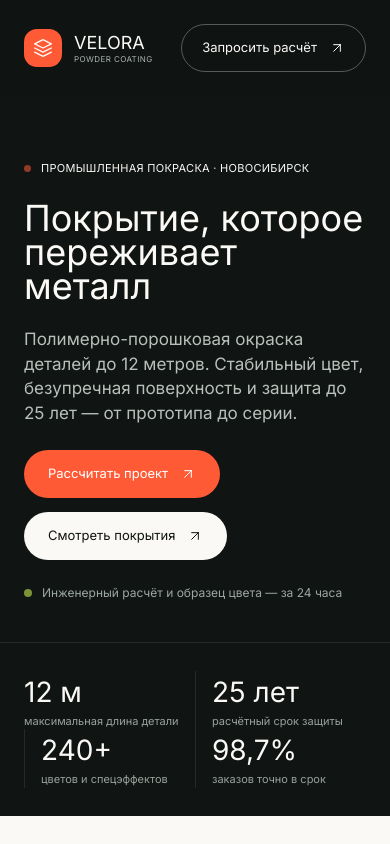
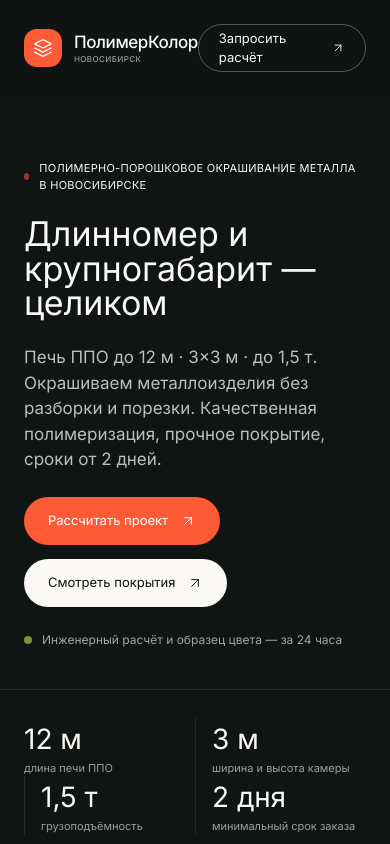
Before and after one commit to nuroxsfera/Polimer, a Next.js app: page / in a window 390 px wide. Shown: the top 844 px of the page. Built offline with nearby package versions, Linux system fonts and the light colour scheme.

Commit message:
ПолимерКолор: Hero + Capacity по ТЗ заказчика

```diff
--- a/src/components/Capacity.tsx
+++ b/src/components/Capacity.tsx
@@ -38,25 +38,35 @@ export function Capacity() {
       <div className="mx-auto max-w-[1296px]">
         <Reveal className="mb-12 flex flex-col gap-8 lg:mb-[58px] lg:flex-row lg:items-end lg:justify-between">
           <div className="max-w-[720px]">
-            <Marker label="Производство без пауз" />
-            <h2 className="mt-5 text-[clamp(32px,4vw,52px)] leading-[1.06] text-[#101412]">Масштаб серии. Скорость проектной команды.</h2>
+            <Marker label="Печь ППО · крупногабарит" />
+            <h2 className="mt-5 text-[clamp(32px,4vw,52px)] leading-[1.06] text-[#101412]">
+              Длинномер и крупногабарит — без разборки и порезки
+            </h2>
           </div>
           <p className="max-w-[390px] text-[16px] leading-[1.55] text-[#69736d]">
-            Три независимые линии, отдельный пост крупногабарита и резерв мощности 20% позволяют держать обещанный слот даже в высокий сезон.
+            Окрашиваем длинномерные и крупногабаритные металлоизделия целиком. Качественная полимеризация, прочное покрытие, сроки от 2 дней.
           </p>
         </Reveal>
         <div className="flex flex-col gap-[18px] lg:flex-row">
           <Reveal className="flex w-full flex-col justify-between rounded-[40px] bg-white p-6 shadow-[0_18px_60px_-12px_rgba(16,20,18,0.13)] md:p-[30px] lg:w-[620px]">
-            <div className="flex gap-6">
-              <div className="flex-1">
-                <p className="text-[40px] text-[#101412] md:text-[48px]">
-                  <CountUp end={18000} />
+            <div className="grid grid-cols-2 gap-6">
+              <div>
+                <p className="text-[36px] text-[#101412] md:text-[44px]">8–12 м</p>
+                <p className="text-[13px] text-[#69736d]">длина печи ППО</p>
+              </div>
+              <div>
+                <p className="text-[36px] text-[#ff5a36] md:text-[44px]">3 × 3 м</p>
+                <p className="text-[13px] text-[#69736d]">ширина × высота</p>
+              </div>
+              <div>
+                <p className="text-[36px] text-[#101412] md:text-[44px]">
+                  <CountUp end={1.5} decimals={1} suffix=" т" />
                 </p>
-                <p className="text-[13px] text-[#69736d]">деталей в сутки</p>
+                <p className="text-[13px] text-[#69736d]">грузоподъёмность</p>
               </div>
-              <div className="flex-1">
-                <p className="text-[40px] text-[#ff5a36] md:text-[48px]">12 × 2,8 м</p>
-                <p className="text-[13px] text-[#69736d]">габарит камеры</p>
+              <div>
+                <p className="text-[36px] text-[#101412] md:text-[44px]">от 2 дней</p>
+                <p className="text-[13px] text-[#69736d]">срок выполнения</p>
               </div>
             </div>
             <div className="my-4 h-px bg-[#ced4cf]" />
@@ -68,17 +78,19 @@ export function Capacity() {
             <div className="mt-4 flex items-center gap-3 rounded-[18px] bg-[#f4f2ec] p-4">
               <div className="flex size-9 items-center justify-center rounded-full bg-[#d7ff55] text-sm">📅</div>
               <div>
-                <p className="text-[12px] text-[#101412]">Ближайший серийный слот — по запросу</p>
-                <p className="text-[10px] text-[#69736d]">Экспресс-партия до 50 м² — от 72 часов</p>
+                <p className="text-[12px] text-[#101412]">Ближайший слот — по запросу</p>
+                <p className="text-[10px] text-[#69736d]">Экспресс и серия · от 2 рабочих дней</p>
               </div>
             </div>
           </Reveal>
           <Reveal delay={100} className="relative min-h-[320px] flex-1 overflow-hidden rounded-[40px] p-7">
             {/* eslint-disable-next-line @next/next/no-img-element */}
             <img src={A.capacity} alt="" className="absolute inset-0 size-full object-cover" />
-            <span className="relative z-10 rounded-full bg-[rgba(16,20,18,0.72)] px-3.5 py-2 text-[10px] uppercase text-[#faf9f5]">8 400 м² производства</span>
+            <span className="relative z-10 rounded-full bg-[rgba(16,20,18,0.72)] px-3.5 py-2 text-[10px] uppercase text-[#faf9f5]">
+              Печь ППО · до 1,5 т
+            </span>
             <p className="absolute bottom-7 left-7 z-10 max-w-[380px] text-[28px] leading-[1.08] text-white md:text-[31px]">
-              Поток без контакта детали с руками
+              Целиком. Без разборки и порезки
             </p>
           </Reveal>
         </div>
--- a/src/components/Hero.tsx
+++ b/src/components/Hero.tsx
@@ -14,8 +14,8 @@ export function Hero() {
               </svg>
             </div>
             <div className="leading-tight">
-              <p className="text-[18px] text-[#faf9f5]">VELORA</p>
-              <p className="text-[8px] uppercase tracking-wider text-[#aab2ad]">Powder coating</p>
+              <p className="text-[17px] font-medium tracking-tight text-[#faf9f5]">ПолимерКолор</p>
+              <p className="text-[8px] uppercase tracking-wider text-[#aab2ad]">Новосибирск</p>
             </div>
           </div>
           <nav className="hidden gap-[30px] text-[12px] text-[#cdd3cf] lg:flex">
@@ -41,7 +41,6 @@ export function Hero() {
           </div>
         </header>
 
-        {/* Hero sculpture — clearly below sticky header */}
         <div className="pointer-events-none absolute right-0 top-[120px] z-10 hidden size-[min(680px,44vw)] rounded-[40px] opacity-95 lg:block animate-float">
           {/* eslint-disable-next-line @next/next/no-img-element */}
           <img src={A.hero} alt="" className="size-full rounded-[40px] object-cover" />
@@ -49,13 +48,13 @@ export function Hero() {
         </div>
 
         <div className="relative z-20 flex gap-16 px-6 pb-10 pt-16 md:px-[72px] md:pt-[60px]">
-          <div className="flex w-full max-w-[650px] flex-col gap-6 md:gap-[30px]">
-            <Marker label="Промышленная покраска · Новосибирск" light />
-            <h1 className="animate-reveal text-[clamp(36px,6vw,88px)] font-normal leading-[0.95] text-[#faf9f5]">
-              Покрытие, которое переживает металл
+          <div className="flex w-full max-w-[680px] flex-col gap-6 md:gap-[30px]">
+            <Marker label="Полимерно-порошковое окрашивание металла в Новосибирске" light />
+            <h1 className="animate-reveal text-[clamp(34px,5.5vw,72px)] font-normal leading-[1.02] text-[#faf9f5]">
+              Длинномер и крупногабарит — целиком
             </h1>
-            <p className="animate-reveal delay-200 max-w-[560px] text-[17px] leading-[1.45] text-[#b8c0bb] md:text-[21px]">
-              Полимерно-порошковая окраска деталей до 12 метров. Стабильный цвет, безупречная поверхность и защита до 25 лет — от прототипа до серии.
+            <p className="animate-reveal delay-200 max-w-[560px] text-[17px] leading-[1.5] text-[#b8c0bb] md:text-[19px]">
+              Печь ППО до 12&nbsp;м · 3×3&nbsp;м · до 1,5&nbsp;т. Окрашиваем металлоизделия без разборки и порезки. Качественная полимеризация, прочное покрытие, сроки от 2 дней.
             </p>
             <div className="flex flex-wrap gap-3.5">
               <a href="#contact" className="btn-lift flex h-12 items-center gap-3 rounded-full bg-[#ff5a36] px-6 text-[13px] text-white md:h-14">
@@ -72,7 +71,7 @@ export function Hero() {
           </div>
           <div className="relative hidden flex-1 flex-col items-end justify-between lg:flex">
             <div className="flex items-center gap-2 rounded-full border border-white/13 bg-white/5 px-3.5 py-2.5">
-              <span className="text-[10px] uppercase text-[#faf9f5]">360° поверхность</span>
+              <span className="text-[10px] uppercase text-[#faf9f5]">Печь ППО · 8–12 м</span>
             </div>
             <div className="animate-soft-float w-[260px] rounded-[28px] border border-white/12 bg-[rgba(21,27,24,0.8)] p-5 backdrop-blur-sm">
               <div className="mb-3 flex justify-between text-[11px]">
@@ -90,10 +89,10 @@ export function Hero() {
 
         <div className="relative z-20 grid grid-cols-2 border-t border-white/9 px-6 py-7 md:grid-cols-4 md:px-[72px]">
           {[
-            { end: 12, suffix: " м", label: "максимальная длина детали", decimals: 0 },
-            { end: 25, suffix: " лет", label: "расчётный срок защиты", decimals: 0 },
-            { end: 240, suffix: "+", label: "цветов и спецэффектов", decimals: 0 },
-            { end: 98.7, suffix: "%", label: "заказов точно в срок", decimals: 1 },
+            { end: 12, suffix: " м", label: "длина печи ППО", decimals: 0 },
+            { end: 3, suffix: " м", label: "ширина и высота камеры", decimals: 0 },
+            { end: 1.5, suffix: " т", label: "грузоподъёмность", decimals: 1 },
+            { end: 2, suffix: " дня", label: "минимальный срок заказа", decimals: 0 },
           ].map((s) => (
             <div key={s.label} className="border-l border-white/9 pl-4 first:border-l-0 first:pl-0 md:pl-6 md:first:border-l md:first:pl-6">
               <p className="text-[28px] text-[#faf9f5] md:text-[32px]">
```
